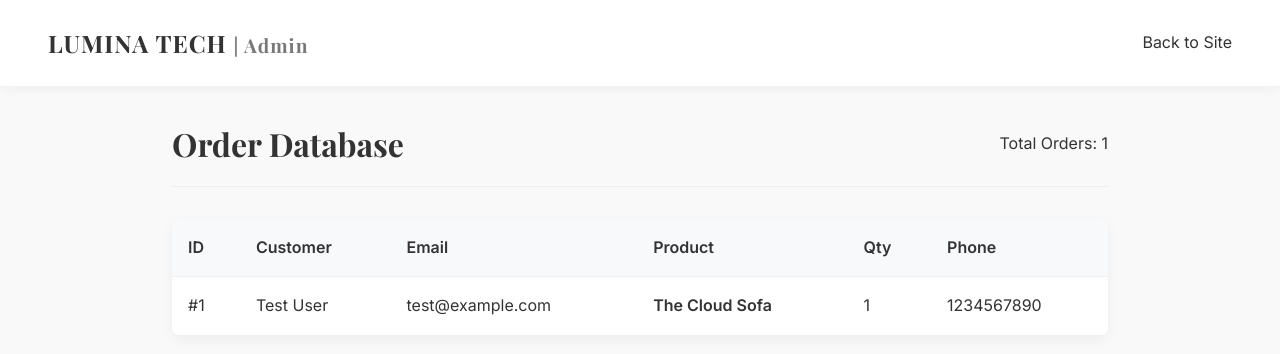
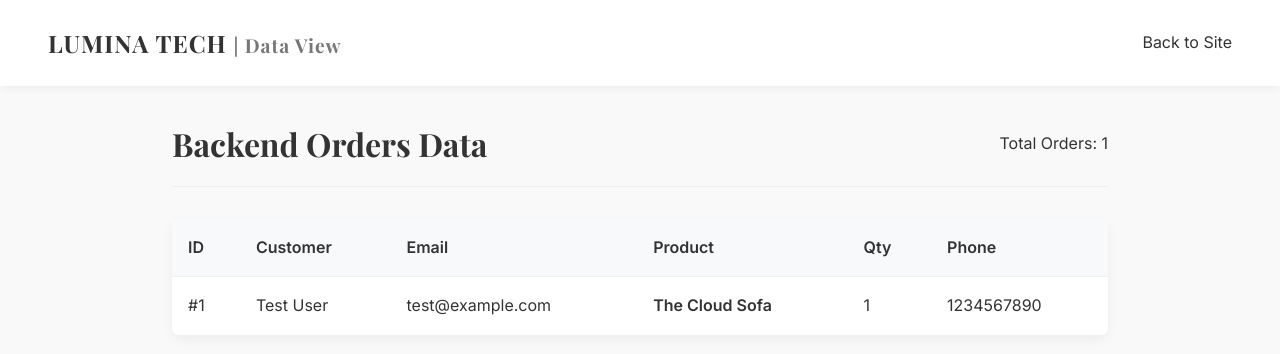
Before and after one commit to Abdul-Qahir-Jalali/Quote_and_Order_Agent, a FastAPI app: page /admin in a window 1280 px wide. Shown: the top 354 px of the page. Run offline with FastAPI, Linux system fonts and the light colour scheme; parts of the project's set-up code (start-up, migrations or seed data) failed here and were passed over.

Commit message:
Refine backend view UI

```diff
--- a/app/templates/admin.html
+++ b/app/templates/admin.html
@@ -3,7 +3,7 @@
 <head>
     <meta charset="UTF-8">
     <meta name="viewport" content="width=device-width, initial-scale=1.0">
-    <title>Lumina Tech | Admin Dashboard</title>
+    <title>Lumina Tech | Backend Data</title>
     <link rel="stylesheet" href="/static/style.css">
     <link href="https://fonts.googleapis.com/css2?family=Playfair+Display:wght@700&family=Inter:wght@400;500;600&display=swap" rel="stylesheet">
     <style>
@@ -50,7 +50,7 @@
 </head>
 <body>
     <nav class="navbar">
-        <div class="logo">LUMINA TECH <span style="font-size: 0.8em; font-weight: normal; color: #777;">| Admin</span></div>
+        <div class="logo">LUMINA TECH <span style="font-size: 0.8em; font-weight: normal; color: #777;">| Data View</span></div>
         <div class="nav-links">
             <a href="/">Back to Site</a>
         </div>
@@ -58,7 +58,7 @@
 
     <div class="admin-container">
         <div class="admin-header">
-            <h1>Order Database</h1>
+            <h1>Backend Orders Data</h1>
             <span>Total Orders: {{ orders|length }}</span>
         </div>
 
--- a/app/templates/index.html
+++ b/app/templates/index.html
@@ -19,6 +19,7 @@
         <a href="#">Home</a>
         <a href="#collection">Collection</a>
         <a href="#contact">Contact</a>
+        <a href="/admin" style="color: #c4a480; font-weight: 600;">Backend Data</a>
       </div>
     </nav>
 
@@ -118,7 +119,6 @@
     <!-- Footer -->
     <footer style="text-align: center; padding: 2rem; color: #999; font-size: 0.9rem;">
         <p>&copy; 2026 Lumina Tech. All rights reserved.</p>
-        <p><a href="/admin" style="color: #ccc; text-decoration: none;">Admin Login</a></p>
     </footer>
 
     <!-- Scripts -->
```
